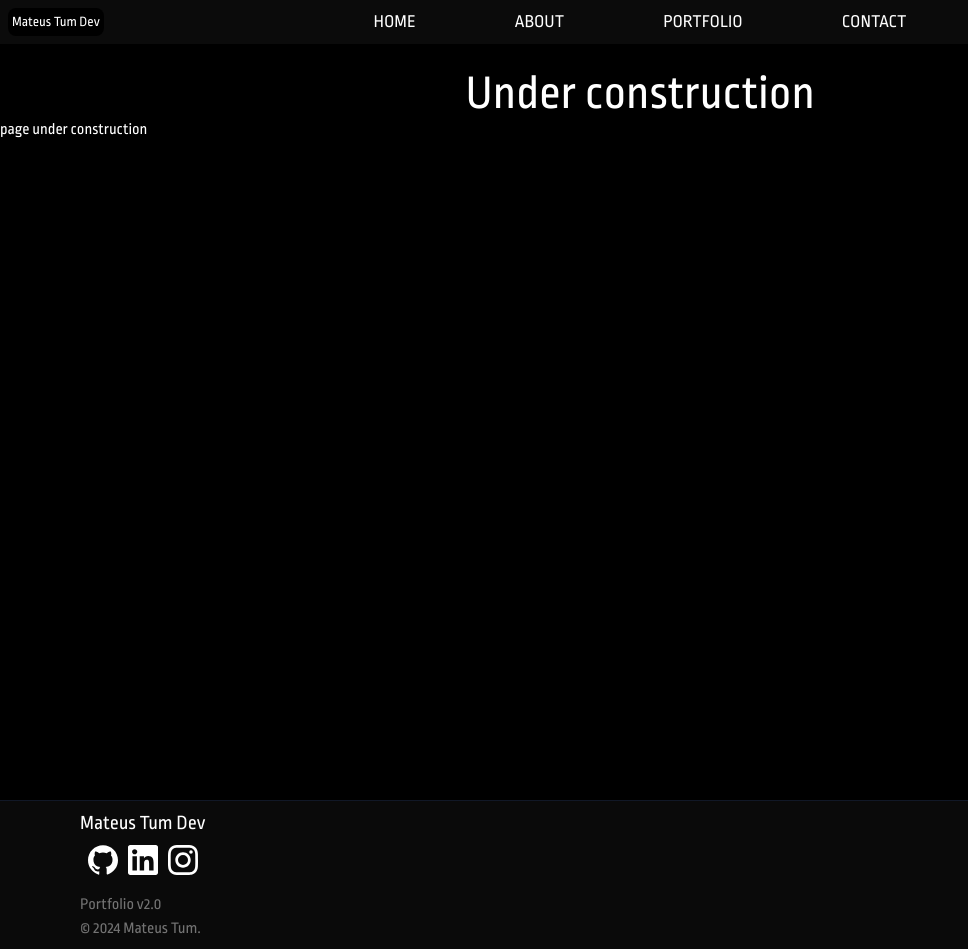
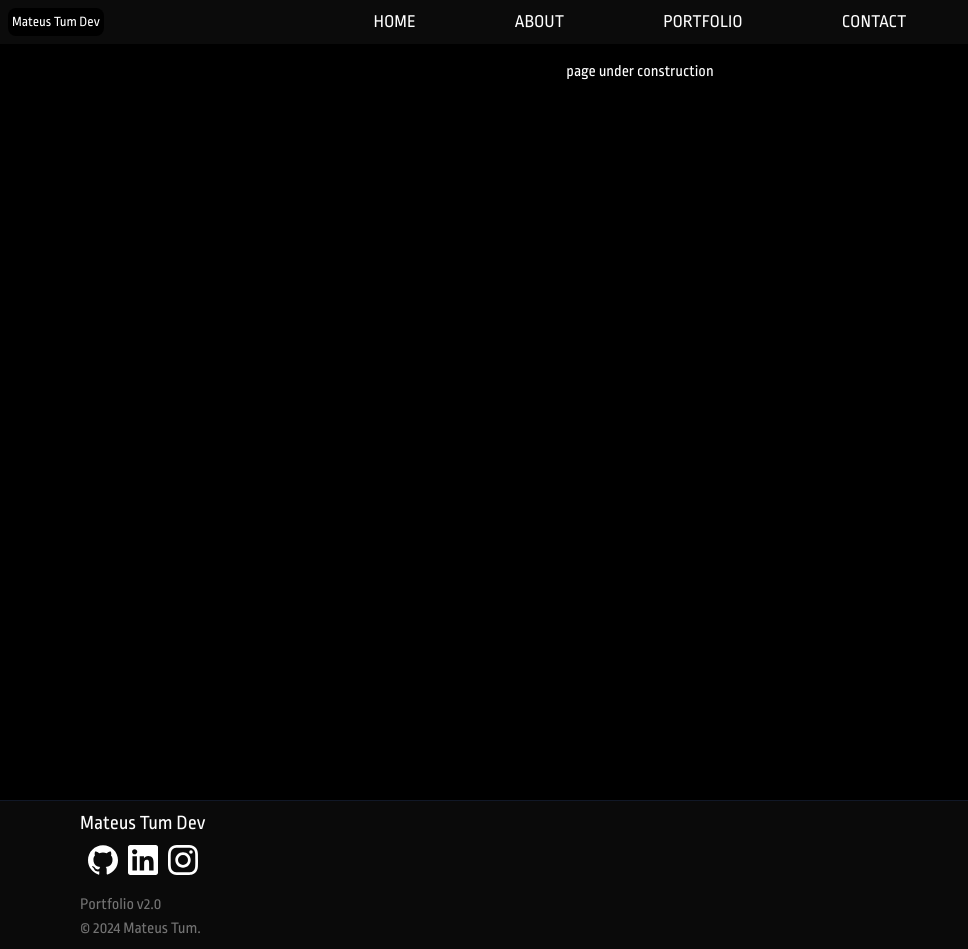
Before and after one commit to MateusTum/portfolio-nextjs, a Next.js app: page /projects in a window 1280 px wide. Shown: the whole page, without its empty margins (0-968 px from the left). Built offline with nearby package versions, Linux system fonts and the light colour scheme.

Commit message:
Update layout.tsx

```diff
--- a/app/projects/layout.tsx
+++ b/app/projects/layout.tsx
@@ -1,18 +1,10 @@
-import type { Metadata } from "next";
-
-export const metadata: Metadata = {
-  title: "Under Construction",
-  description: "Mateus Tum Projects",
-};
-
 export default function ProjectsLayout({
   children,
 }: Readonly<{
   children: React.ReactNode;
 }>) {
   return (
-    <main className="pt-[70px] min-h-screen">
-        <h1 className="text-5xl text-center w-full"> Under construction </h1>
+    <main className="pt-[60px] min-h-screen flex justify-center">
         {children}
     </main>
 
```
